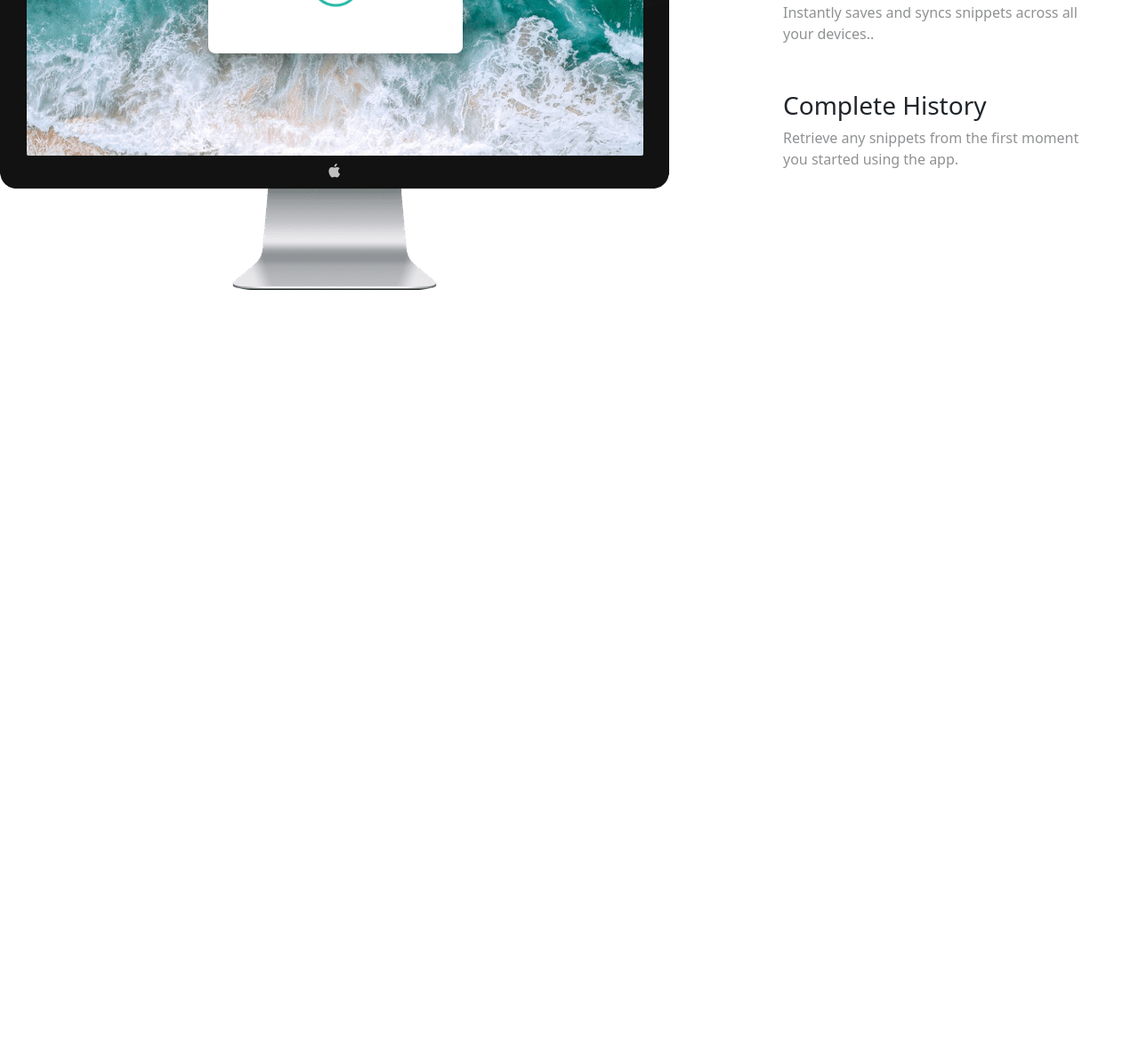
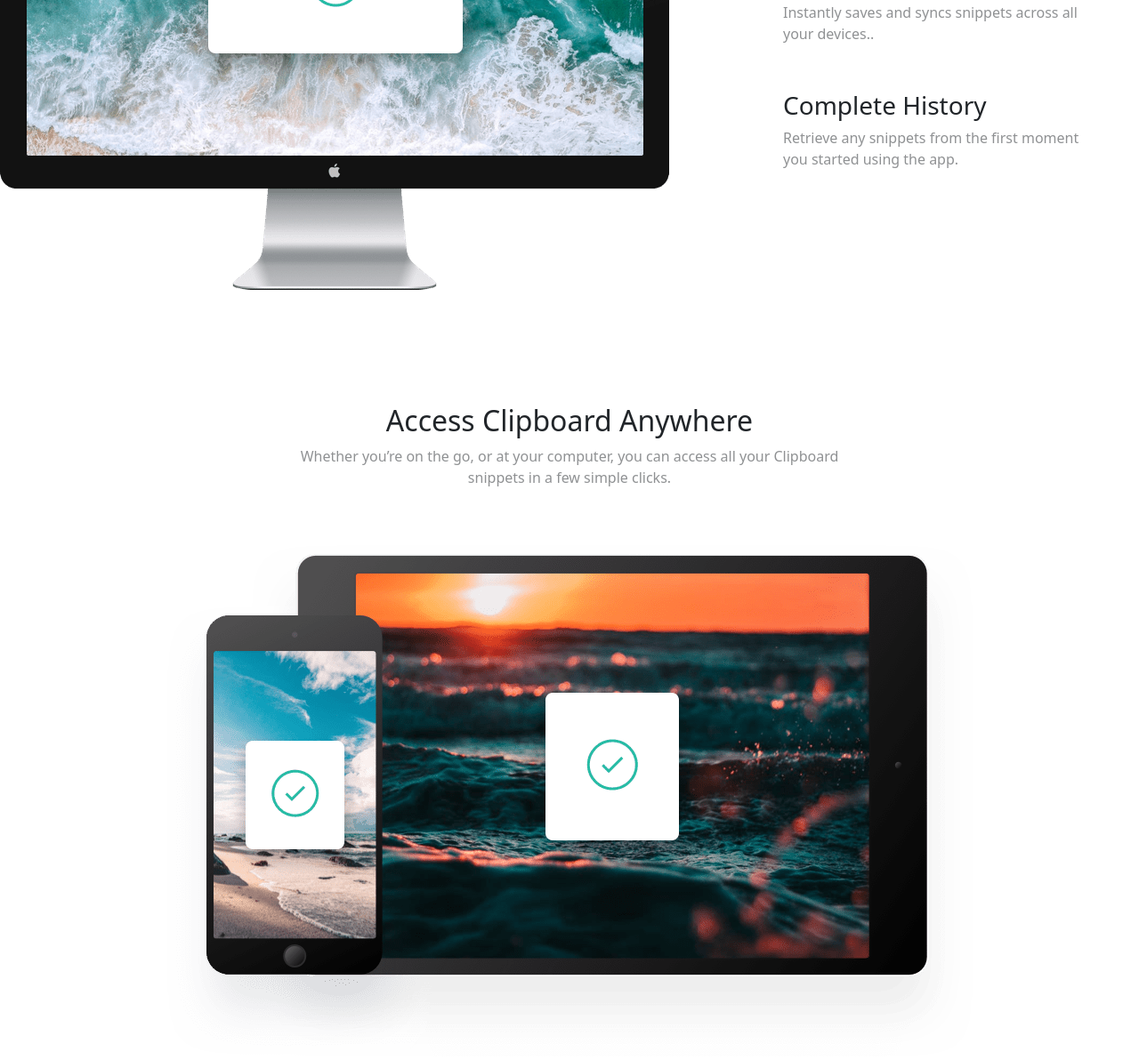
Before and after one commit to mohabrd/revision2, a website: page index.html in a window 1280 px wide. Shown: the part 1044-2236 px from the top of the page at 89% size. Before the commit the page ends 1370 px from the top, so only its background shows below. Drawn offline with nearby package versions, Linux system fonts and the light colour scheme.

Commit message:
section access fini

```diff
--- a/index.html
+++ b/index.html
@@ -67,6 +67,17 @@
       </div>
     </section>
 
+    <section class="access">
+      <div class="h2-access">
+        <h2>Access Clipboard Anywhere</h2>
+      </div>
+      <div class="span-access">
+        <span> Whether you’re on the go, or at your computer, you can access all your Clipboard <br> snippets in a few simple clicks.</span>
+      </div>
+      <div class="img-access">
+        <img src="./images/image-devices.png" alt="">
+      </div>
+    </section>
 
 
   </main>
--- a/src/sass/modules/_section-nav.scss
+++ b/src/sass/modules/_section-nav.scss
@@ -74,7 +74,6 @@ button:nth-child(2):active{
 .h2-keep {
     display: flex;
     justify-content: center;
-    // margin-top: 17%;
 }
 
 .span-keep {
@@ -104,3 +103,29 @@ button:nth-child(2):active{
 .text-mac span {
     opacity: 0.5;
 }
+
+.access {
+    margin-top: 10%;
+    margin-bottom: 1%;
+
+}
+
+.h2-access {
+    display: flex;
+    justify-content: center;
+}
+
+.span-access {
+    display: flex;
+    justify-content: center;
+    text-align: center;
+    opacity: 0.5;
+
+}
+
+.img-access {
+    display: flex;
+    justify-content: center;
+    margin-top: 5%;
+
+}
```
Also changed, not shown: public/css/app.css.
